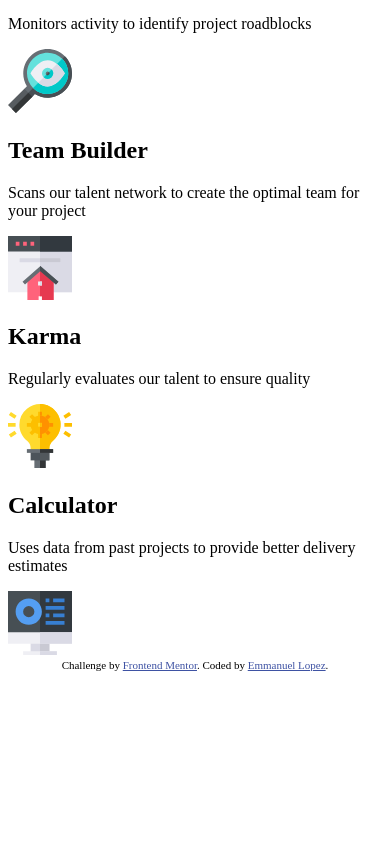
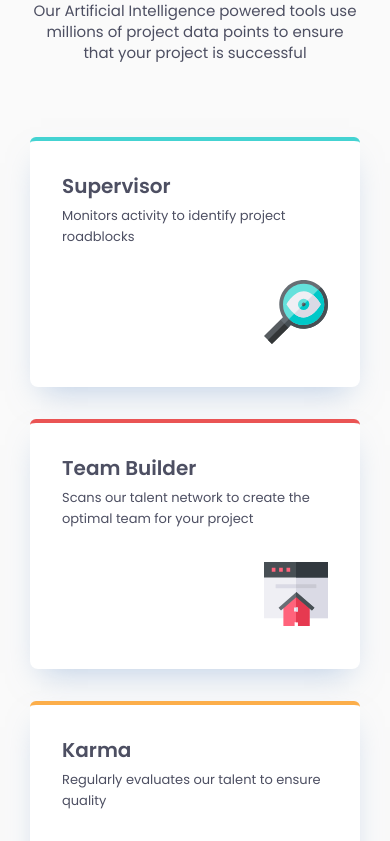
Before and after one commit to EmLopezDev/Four-Card-Feature-Section, a plain HTML site: page index.html in a window 390 px wide. Shown: the part 223-1064 px from the top of the page. Before the commit the page ends 902 px from the top, so only its background shows below. Drawn offline with nearby package versions, Linux system fonts and the light colour scheme; files that its build step writes are made by us from their sources.

Commit message:
updated layouts to be mobile responsive, next will make font-size responsive

```diff
--- a/index.html
+++ b/index.html
@@ -11,61 +11,79 @@
             href="./images/favicon-32x32.png"
         />
         <link rel="stylesheet" href="./dist/style.css" />
+        <link rel="preconnect" href="https://fonts.googleapis.com" />
+        <link rel="preconnect" href="https://fonts.gstatic.com" crossorigin />
+        <link
+            href="https://fonts.googleapis.com/css2?family=Poppins:ital,wght@0,100;0,200;0,300;0,400;0,500;0,600;0,700;0,800;0,900;1,100;1,200;1,300;1,400;1,500;1,600;1,700;1,800;1,900&display=swap"
+            rel="stylesheet"
+        />
 
         <title>Four card feature section</title>
     </head>
     <body>
         <header>
-            <h1>
-                <span>Reliable, efficient delivery</span>
+            <h1 class="text-preset-1">
+                <span class="text-preset-2">Reliable, efficient delivery</span>
                 Powered by Technology
             </h1>
-            <p>
+            <p class="text-preset-4">
                 Our Artificial Intelligence powered tools use millions of
                 project data points to ensure that your project is successful
             </p>
         </header>
         <main>
-            <section>
-                <div>
-                    <h2>Supervisor</h2>
-                    <p>Monitors activity to identify project roadblocks</p>
-                    <img src="./images/icon-supervisor.svg" alt="" />
+            <section class="section__first">
+                <div class="card card__supervisor">
+                    <h2 class="card__header text-preset-3">Supervisor</h2>
+                    <p class="card__description text-preset-5">
+                        Monitors activity to identify project roadblocks
+                    </p>
+                    <img
+                        class="card__img"
+                        src="./images/icon-supervisor.svg"
+                        alt=""
+                    />
                 </div>
             </section>
-            <section>
-                <div>
-                    <h2>Team Builder</h2>
-                    <p>
+            <section class="section__second">
+                <div class="card card__team">
+                    <h2 class="card__header text-preset-3">Team Builder</h2>
+                    <p class="card__description text-preset-5">
                         Scans our talent network to create the optimal team for
                         your project
                     </p>
-                    <img src="./images/icon-team-builder.svg" alt="" />
+                    <img
+                        class="card__img"
+                        src="./images/icon-team-builder.svg"
+                        alt=""
+                    />
                 </div>
-                <div>
-                    <h2>Karma</h2>
-                    <p>Regularly evaluates our talent to ensure quality</p>
-                    <img src="./images/icon-karma.svg" alt="" />
+                <div class="card card__karma">
+                    <h2 class="card__header text-preset-3">Karma</h2>
+                    <p class="card__description text-preset-5">
+                        Regularly evaluates our talent to ensure quality
+                    </p>
+                    <img
+                        class="card__img"
+                        src="./images/icon-karma.svg"
+                        alt=""
+                    />
                 </div>
             </section>
-            <section>
-                <div>
-                    <h2>Calculator</h2>
-                    <p>
+            <section class="section__third">
+                <div class="card card__calculator">
+                    <h2 class="card__header text-preset-3">Calculator</h2>
+                    <p class="card__description text-preset-5">
                         Uses data from past projects to provide better delivery
                         estimates
                     </p>
-                    <img src="./images/icon-calculator.svg" alt="" />
+                    <img
+                        class="card__img"
+                        src="./images/icon-calculator.svg"
+                        alt=""
+                    />
                 </div>
             </section>
         </main>
-        <footer class="attribution">
-            Challenge by
-            <a
-                href="https://www.frontendmentor.io?ref=challenge"
-                target="_blank"
-                >Frontend Mentor</a
-            >. Coded by <a href="#">Emmanuel Lopez</a>.
-        </footer>
     </body>
 </html>
--- a/scss/components/_card.scss
+++ b/scss/components/_card.scss
@@ -0,0 +1,41 @@
+@use "../util/" as u;
+
+.card {
+    padding: u.rem(32);
+    max-width: u.rem(350);
+    width: 100%;
+    min-width: u.rem(314);
+    height: u.rem(250);
+    background-color: var(--color-white);
+    border-radius: u.rem(6) u.rem(6) u.rem(8) u.rem(8);
+    box-shadow: 0 u.rem(15) u.rem(30) u.rem(-11) rgba(131, 166, 210, 50%);
+
+    &__supervisor {
+        border-top: u.rem(4) solid var(--color-cyan);
+    }
+
+    &__team {
+        border-top: u.rem(4) solid var(--color-red);
+    }
+    &__karma {
+        border-top: u.rem(4) solid var(--color-orange);
+    }
+    &__calculator {
+        border-top: u.rem(4) solid var(--color-blue);
+    }
+
+    &__header {
+        margin-bottom: u.rem(6);
+    }
+
+    &__description {
+        margin-bottom: u.rem(32);
+    }
+
+    &__img {
+        display: block;
+        margin-left: auto;
+        width: u.rem(64);
+        height: u.rem(64);
+    }
+}
--- a/scss/components/_footer.scss
+++ /dev/null
@@ -1,7 +0,0 @@
-.attribution {
-    font-size: 11px;
-    text-align: center;
-}
-.attribution a {
-    color: hsl(228, 45%, 44%);
-}
--- a/scss/components/_index.scss
+++ b/scss/components/_index.scss
@@ -1 +1 @@
-@forward "footer";
+@forward "card";
--- a/scss/global/_boilerplate.scss
+++ b/scss/global/_boilerplate.scss
@@ -1,7 +1,34 @@
+@use "../util/" as u;
+
 *,
-*::before,
-*::after {
+::before,
+::after {
     margin: 0;
     padding: 0;
     box-sizing: border-box;
 }
+
+body {
+    min-height: 100vh;
+    width: 100%;
+    overflow: auto;
+    background-color: var(--color-bg);
+    padding: u.rem(40);
+    font-family: "Poppins", sans-serif;
+    display: flex;
+    flex-direction: column;
+    align-items: center;
+    color: var(--color-grey-500);
+}
+
+@media screen and (max-width: u.rem(1200)) {
+    body {
+        padding: u.rem(80) u.rem(54);
+    }
+}
+
+@media screen and (max-width: u.rem(768)) {
+    body {
+        padding: u.rem(56) u.rem(30) u.rem(46);
+    }
+}
--- a/scss/global/_colors.scss
+++ b/scss/global/_colors.scss
@@ -1,4 +1,5 @@
 :root {
+    --color-bg: #fafafa;
     --color-grey-500: #4d4f62;
     --color-grey-400: #6a7178;
     --color-white: #ffffff;
--- a/scss/global/_index.scss
+++ b/scss/global/_index.scss
@@ -0,0 +1,4 @@
+@forward "boilerplate";
+@forward "colors";
+@forward "layout";
+@forward "typography";
--- a/scss/global/_layout.scss
+++ b/scss/global/_layout.scss
@@ -0,0 +1,70 @@
+@use "../util/" as u;
+
+header {
+    width: 100%;
+    max-width: u.rem(540);
+    min-width: u.rem(316);
+    display: flex;
+    flex-direction: column;
+    gap: u.rem(16);
+    text-align: center;
+    margin-bottom: u.rem(74);
+}
+
+main {
+    height: 100%;
+    width: 100%;
+    max-width: u.rem(1114);
+    display: flex;
+    gap: u.rem(32);
+}
+.section__first {
+    display: flex;
+    align-items: center;
+}
+
+.section__second {
+    display: flex;
+    flex-direction: column;
+    gap: u.rem(32);
+    justify-content: space-evenly;
+}
+
+.section__third {
+    display: flex;
+    align-items: center;
+}
+
+@media screen and (max-width: u.rem(1200)) {
+    main {
+        flex-direction: column;
+    }
+
+    .section__first {
+        justify-content: center;
+    }
+
+    .section__second {
+        flex-direction: row;
+        justify-content: space-evenly;
+    }
+
+    .section__third {
+        justify-content: center;
+    }
+}
+
+@media screen and (max-width: u.rem(768)) {
+    .section__first {
+        justify-content: center;
+    }
+
+    .section__second {
+        align-items: center;
+        flex-direction: column;
+    }
+
+    .section__third {
+        justify-content: center;
+    }
+}
--- a/scss/global/_typography.scss
+++ b/scss/global/_typography.scss
@@ -0,0 +1,34 @@
+@use "../util/" as u;
+
+.text-preset-1 {
+    font-size: u.rem(36);
+    font-weight: 600;
+    line-height: 140%;
+    letter-spacing: u.rem(0.25);
+}
+
+.text-preset-2 {
+    font-size: u.rem(36);
+    font-weight: 200;
+    line-height: 140%;
+    letter-spacing: u.rem(0.25);
+}
+
+.text-preset-3 {
+    font-size: u.rem(20);
+    font-weight: 600;
+    line-height: 135%;
+    letter-spacing: 0;
+}
+
+.text-preset-4 {
+    font-size: u.rem(15);
+    line-height: 140%;
+    letter-spacing: 0;
+}
+
+.text-preset-5 {
+    font-size: u.rem(13);
+    line-height: 160%;
+    letter-spacing: 0;
+}
--- /dev/null
+++ b/scss/util/_index.scss
@@ -0,0 +1 @@
+@forward "functions";
```
Also changed, not shown: scss/components/_header.scss (deleted).
